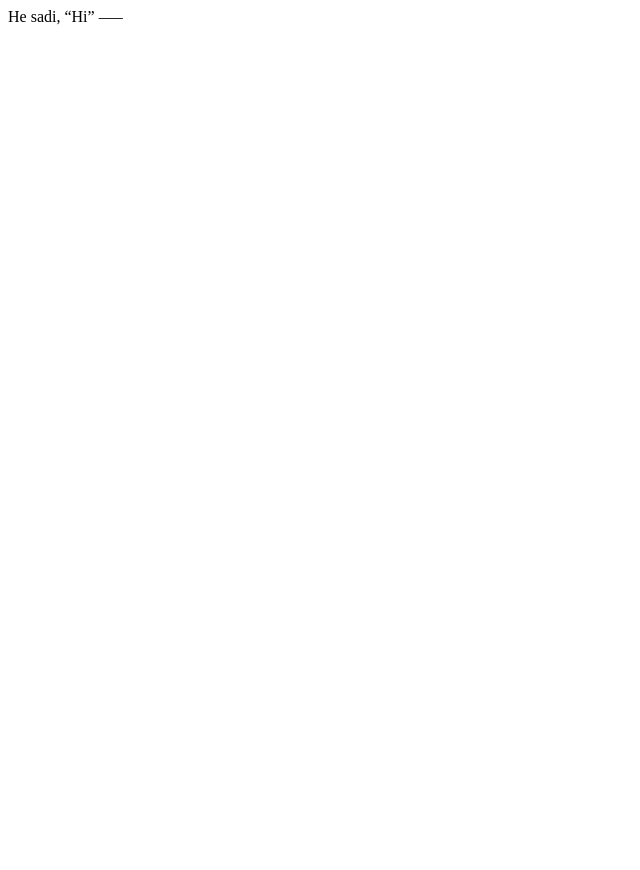
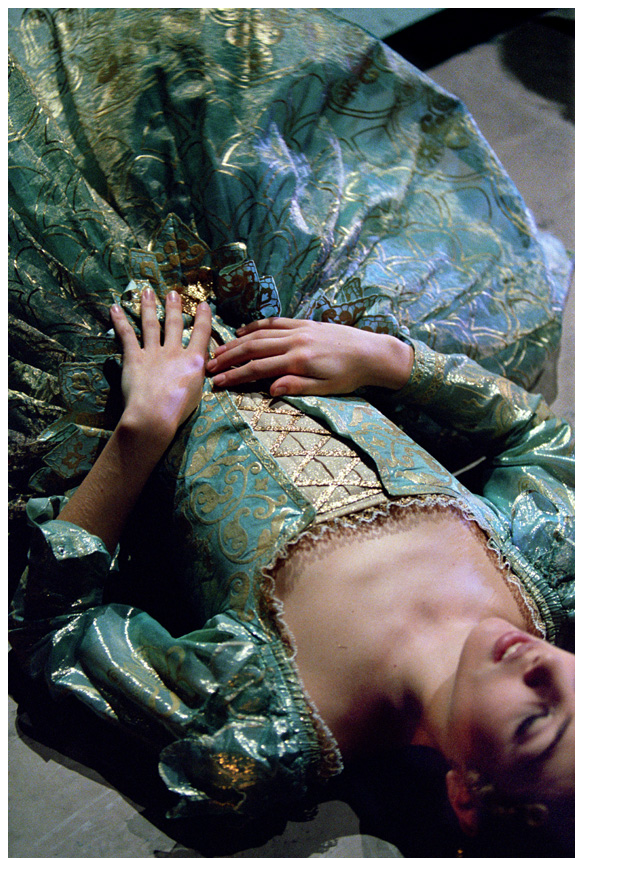
Before and after one commit to apholic/git-test, a plain HTML site: page index.html in a window 1280 px wide. Shown: the whole page, without its empty margins (0-640 px from the left). Before the commit the page ends 800 px from the top, so only its background shows below. Drawn offline with Linux system fonts and the light colour scheme.

Commit message:
delete "he said Hi"

```diff
--- a/index.html
+++ b/index.html
@@ -5,6 +5,6 @@
       <title>First Git Project</title>
    </head>
    <body>
-         He sadi, “Hi” –—
+         <img src="img/ballet.jpg" alt="ballet"
    </body>
 </html>
```
